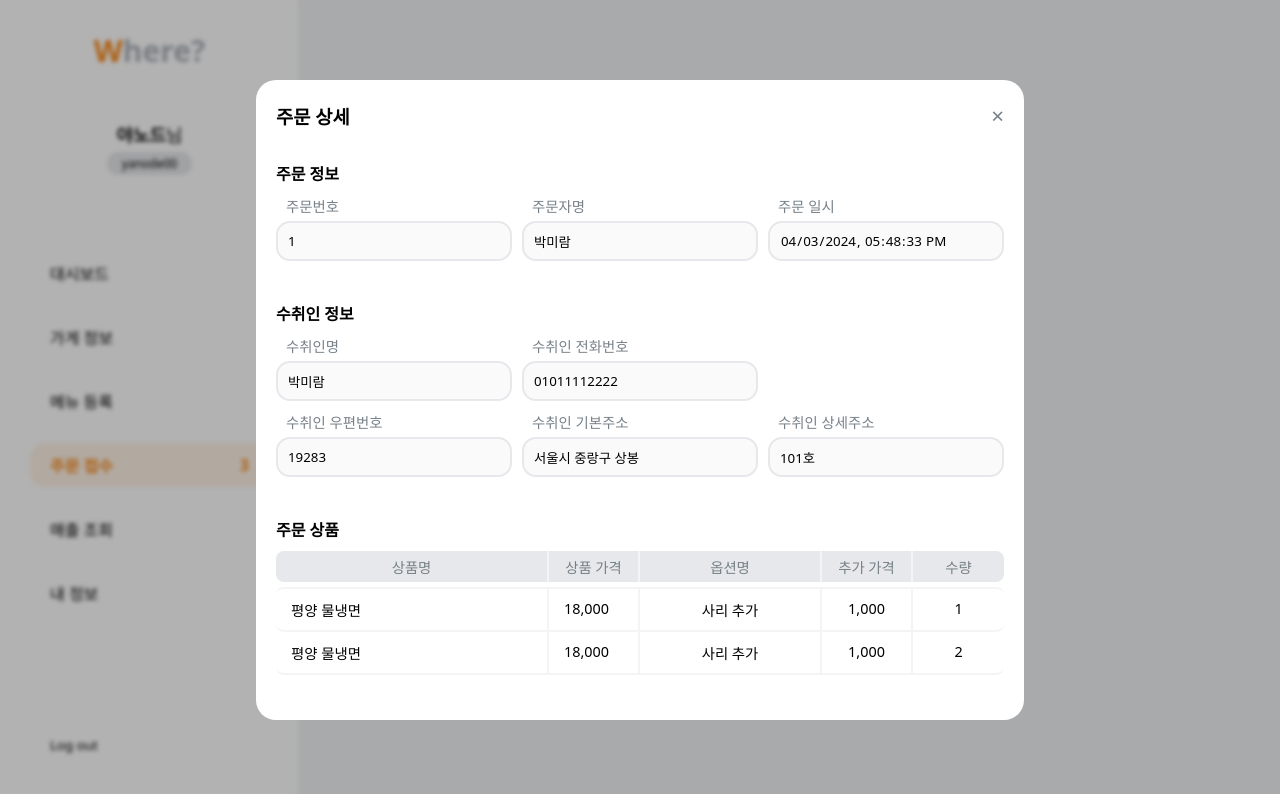
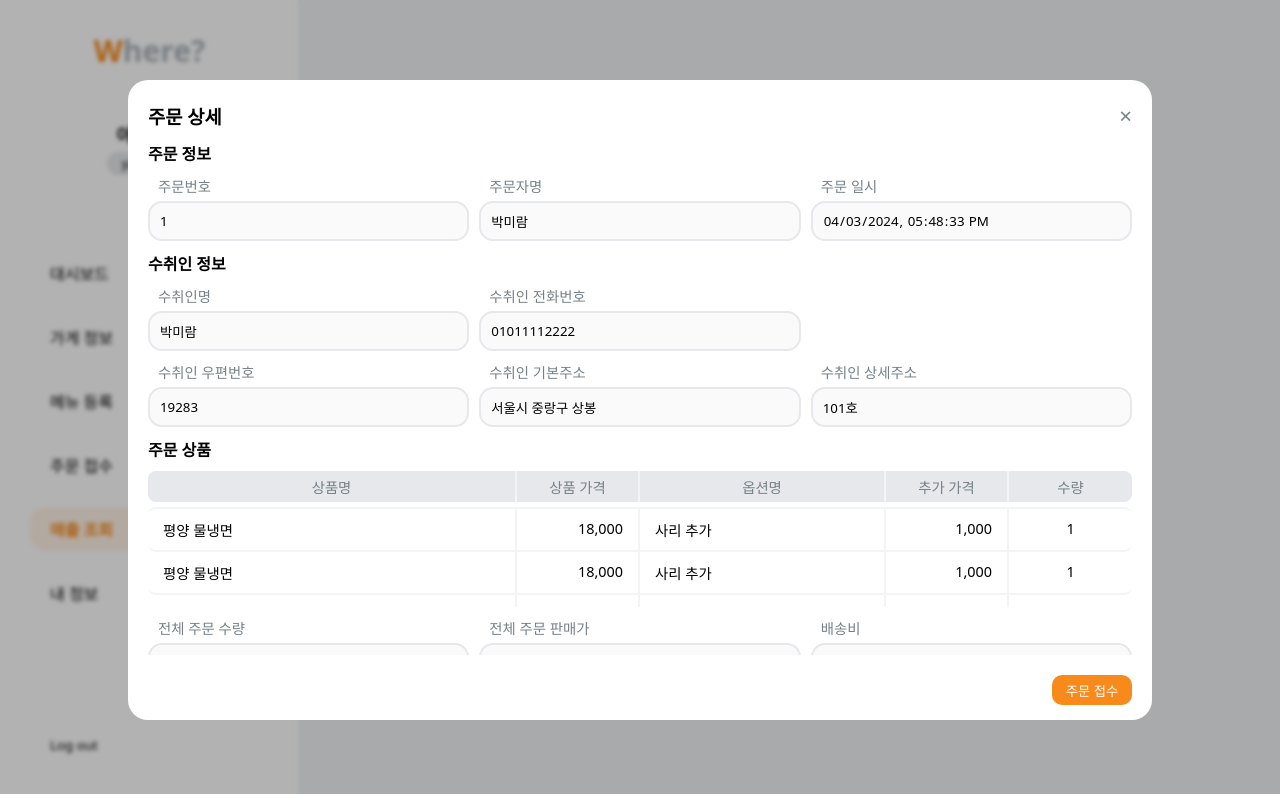
Before and after one commit to encore-full-stack-5/REACT_YANODE_WHERE_FE, a Next.js app in the folder owner/: page /ord/ordDtl in a window 1280 px wide. Shown: the top 794 px of the page. Built offline with nearby package versions, Linux system fonts and the light colour scheme; a web font is replaced by a local one.

Commit message:
[주문상세] 팝업 화면 추가

```diff
--- a/owner/src/app/framework/Side.js
+++ b/owner/src/app/framework/Side.js
@@ -18,8 +18,8 @@ export default function Side() {
                     <li className={framework.side}>대시보드</li>
                     <li className={[framework.side].join(' ')}>가게 정보</li>
                     <li className={[framework.side].join(' ')}>메뉴 등록</li>
-                    <li className={[framework.side, framework.on].join(' ')}>주문 접수<span>3</span></li>
-                    <li className={framework.side}>매출 조회</li>
+                    <li className={[framework.side].join(' ')}>주문 접수<span>3</span></li>
+                    <li className={[framework.side, framework.on].join(' ')}>매출 조회</li>
                     <li className={framework.side}>내 정보</li>
                 </ul>
                 <div className={framework.logoutWrap}>
--- a/owner/src/app/ord/ordDtl/page.js
+++ b/owner/src/app/ord/ordDtl/page.js
@@ -6,7 +6,7 @@ export default function ordDtl() {
         <>
             <div>
                 <div className={common.popupContainer}>
-                    <div className={common.popupContent} style={{ width: '60%'}}>
+                    <div className={common.popupContent} style={{ width: '80%'}}>
                         <div className={common.popupTitle}>
                             <h3>주문 상세</h3>
                             <button className={common.close}>×</button>
@@ -78,6 +78,7 @@ export default function ordDtl() {
                                         className={common.inpt}
                                         value={"서울시 중랑구 상봉"}
                                         readOnly
+                                        title={"서울시 중랑구 상봉"}
                                     />
                                 </div>
                                 <div className={common.inptWrap}>
@@ -102,7 +103,7 @@ export default function ordDtl() {
                                 <ul className={common.ordTable}>
                                     <li className={common.ordList}>
                                         {/*상품명*/}
-                                        <p>평양 물냉면</p>
+                                        <p title={"평양 물냉면"}>평양 물냉면</p>
                                         {/*상품 가격*/}
                                         <p>18,000</p>
                                         {/*옵션명*/}
@@ -114,7 +115,7 @@ export default function ordDtl() {
                                     </li>
                                     <li className={common.ordList}>
                                         {/*상품명*/}
-                                        <p>평양 물냉면</p>
+                                        <p title={"평양 물냉면"}>평양 물냉면</p>
                                         {/*상품 가격*/}
                                         <p>18,000</p>
                                         {/*옵션명*/}
@@ -122,11 +123,68 @@ export default function ordDtl() {
                                         {/*옵션 가격*/}
                                         <p>1,000</p>
                                         {/*수량*/}
-                                        <p>2</p>
+                                        <p>1</p>
+                                    </li>
+                                    <li className={common.ordList}>
+                                        {/*상품명*/}
+                                        <p title={"평양 물냉면"}>평양 물냉면</p>
+                                        {/*상품 가격*/}
+                                        <p>18,000</p>
+                                        {/*옵션명*/}
+                                        <p>사리 추가</p>
+                                        {/*옵션 가격*/}
+                                        <p>1,000</p>
+                                        {/*수량*/}
+                                        <p>1</p>
+                                    </li>
+                                    <li className={common.ordList}>
+                                        {/*상품명*/}
+                                        <p title={"평양 물냉면"}>평양 물냉면</p>
+                                        {/*상품 가격*/}
+                                        <p>18,000</p>
+                                        {/*옵션명*/}
+                                        <p>사리 추가</p>
+                                        {/*옵션 가격*/}
+                                        <p>1,000</p>
+                                        {/*수량*/}
+                                        <p>1</p>
                                     </li>
                                 </ul>
                             </div>
+                            <div className={common.ordForm}>
+                                <div className={common.inptWrap}>
+                                    <label>전체 주문 수량</label>
+                                    <input
+                                        type="text"
+                                        className={common.inpt}
+                                        value={"3"}
+                                        readOnly
+                                    />
+                                </div>
+                                <div className={[common.inptWrap, common.prc].join(' ')}>
+                                    <label>전체 주문 판매가</label>
+                                    <input
+                                        type="text"
+                                        className={common.inpt}
+                                        value={"20,000"}
+                                        readOnly
+                                    />
+                                </div>
+                                <div className={[common.inptWrap, common.prc].join(' ')}>
+                                    <label>배송비</label>
+                                    <input
+                                        type="text"
+                                        className={common.inpt}
+                                        value={"2,500"}
+                                        readOnly
+                                    />
+                                </div>
+                            </div>
+                            <div>
+
+                            </div>
                         </div>
+                        <button className={common.ordBtn}>주문 접수</button>
                     </div>
                 </div>
             </div>
--- a/owner/src/app/ord/page.js
+++ b/owner/src/app/ord/page.js
@@ -70,8 +70,8 @@ export default function ord() {
 
                 {/*주문 내역 조회*/}
                 <h4 className={common.subTitle}>주문 내역</h4>
-                <div className={common.srchOrdListWrap}>
-                    <ul className={common.srchOrdList}>
+                <div className={common.srchListWrap}>
+                    <ul className={common.srchList}>
                         <li className={common.srch}>
                             <div className={common.inptWrap}>
                                 <label>주문일자</label>
--- a/owner/src/app/page.js
+++ b/owner/src/app/page.js
@@ -7,7 +7,7 @@ export default function Home() {
   const router = useRouter();
 
   useEffect(() => {
-    router.push("/ord");
+    router.push("/");
   }, []);
   return (
       <>
--- a/owner/src/resources/common.module.css
+++ b/owner/src/resources/common.module.css
@@ -228,7 +228,6 @@
   width: 100%;
   display: flex;
   flex-direction: column;
-  margin-top: 10px;
   height: calc(100% - 37px - 152px);
   overflow: auto;
 }
@@ -383,67 +382,19 @@
 .container .content .ordTableWrap .ordTable .ordList p:nth-child(3), .container .content .ordTableWrap .ordTable .ordList p:nth-child(4), .container .content .ordTableWrap .ordTable .ordList p:nth-child(5) {
   text-align: center;
 }
-.container .content .srchOrdListWrap {
-  width: 100%;
-  background-color: #FFFFFF;
-  border-radius: 10px;
-  padding: 10px;
-  display: flex;
-}
-.container .content .srchOrdListWrap .srchOrdList {
-  width: calc(100% - 60px);
-  display: flex;
-}
-.container .content .srchOrdListWrap .srchOrdList .srch {
-  width: 50%;
-}
-.container .content .srchOrdListWrap .srchOrdList .srch .inptWrap {
-  width: 100%;
-  display: flex;
-  flex-direction: row;
-}
-.container .content .srchOrdListWrap .srchOrdList .srch .inptWrap label {
-  display: flex;
-  align-items: center;
-  width: 70px;
-  margin-bottom: 0;
-}
-.container .content .srchOrdListWrap .srchOrdList .srch .inptWrap .srchDate {
-  display: flex;
-  width: calc(100% - 70px);
-}
-.container .content .srchOrdListWrap .srchOrdList .srch .inptWrap .srchDate .inpt {
-  width: calc(50% - 10px);
-  margin-bottom: 0;
-}
-.container .content .srchOrdListWrap .srchOrdList .srch .inptWrap .srchDate span {
-  width: 20px;
-  display: flex;
-  align-items: center;
-  justify-content: center;
-}
-.container .content .srchOrdListWrap .srchOrdList .srch:last-child {
-  margin-left: 50px;
-}
-.container .content .srchOrdListWrap .srchOrdList .srch:last-child .inpt {
-  width: calc(100% - 70px);
-}
-.container .content .srchOrdListWrap .inq {
-  width: 50px;
-  margin-left: 10px;
-  background-color: #f88a1c;
-  color: #FFFFFF;
-  border-radius: 8px;
-}
 .container .content .ordFormWrap {
   width: 100%;
   display: flex;
   flex-direction: column;
-  height: calc(100% - 27px);
+  height: calc(100% - 36px - 50px);
+  overflow: auto;
 }
 .container .content .ordFormWrap .ordForm {
   display: flex;
   flex-wrap: wrap;
+}
+.container .content .ordFormWrap .ordForm:has(.prc) .inptWrap {
+  margin-bottom: 0;
 }
 .container .content .ordFormWrap .ordForm .inptWrap {
   width: calc((100% - 20px) / 3);
@@ -452,21 +403,33 @@
 .container .content .ordFormWrap .ordForm .inptWrap:last-child {
   margin-right: 0;
 }
+.container .content .ordFormWrap .ordForm .inptWrap.prc .inpt {
+  text-align: right;
+}
 .container .content .ordFormWrap .ordTableWrap {
   margin-top: 0;
-  flex: 1;
   height: auto;
+  margin-bottom: 10px;
 }
 .container .content .ordFormWrap .ordTableWrap .ordTable {
-  height: calc(100% - 27.5px - 5px);
-  max-height: calc(100% - 27.5px - 5px);
+  max-height: 100px;
+  height: auto;
+  overflow: auto;
 }
 .container .content .ordFormWrap .ordTableWrap .ordList {
   border-bottom: 2px solid #F2F4F5;
   margin-bottom: 0;
+  cursor: auto;
+  background-color: #FFFFFF;
 }
 .container .content .ordFormWrap .ordTableWrap .ordList:first-child {
   border-top: 2px solid #F2F4F5;
+}
+.container .content .ordFormWrap .ordTableWrap .ordList p:nth-child(2), .container .content .ordFormWrap .ordTableWrap .ordList p:nth-child(4) {
+  text-align: right;
+}
+.container .content .ordFormWrap .ordTableWrap .ordList p:nth-child(3) {
+  text-align: left;
 }
 .container .content .ordFormWrap .ordTableWrap .ordTableHead p,
 .container .content .ordFormWrap .ordTableWrap .ordList p {
@@ -479,6 +442,15 @@
 .container .content .ordFormWrap .ordTableWrap .ordTableHead p:nth-child(3),
 .container .content .ordFormWrap .ordTableWrap .ordList p:nth-child(3) {
   width: 25% !important;
+}
+.container .content .ordBtn {
+  width: 80px;
+  height: 30px;
+  background-color: #f88a1c;
+  border-radius: 10px;
+  margin-top: 20px;
+  float: right;
+  color: #FFFFFF;
 }
 .container .content .popupContainer {
   position: absolute;
@@ -505,10 +477,14 @@
   flex-wrap: wrap;
   align-items: center;
   justify-content: space-between;
+  margin-bottom: 10px;
 }
 .container .content .popupContainer .popupContent .popupTitle .close {
   font-size: 1.4rem;
   color: #778088;
+}
+.container .content .popupContainer .popupContent .subTitle {
+  margin-top: 0;
 }
 .container .content .inptWrap {
   margin-bottom: 10px;
@@ -532,5 +508,57 @@
 .container .content .inptWrap .inpt:last-child {
   margin-bottom: 0;
 }
+.container .content .srchListWrap {
+  width: 100%;
+  background-color: #FFFFFF;
+  border-radius: 10px;
+  padding: 10px;
+  display: flex;
+}
+.container .content .srchListWrap .srchList {
+  width: calc(100% - 60px);
+  display: flex;
+}
+.container .content .srchListWrap .srchList .srch {
+  width: 50%;
+}
+.container .content .srchListWrap .srchList .srch .inptWrap {
+  width: 100%;
+  display: flex;
+  flex-direction: row;
+}
+.container .content .srchListWrap .srchList .srch .inptWrap label {
+  display: flex;
+  align-items: center;
+  width: 70px;
+  margin-bottom: 0;
+}
+.container .content .srchListWrap .srchList .srch .inptWrap .srchDate {
+  display: flex;
+  width: calc(100% - 70px);
+}
+.container .content .srchListWrap .srchList .srch .inptWrap .srchDate .inpt {
+  width: calc(50% - 10px);
+  margin-bottom: 0;
+}
+.container .content .srchListWrap .srchList .srch .inptWrap .srchDate span {
+  width: 20px;
+  display: flex;
+  align-items: center;
+  justify-content: center;
+}
+.container .content .srchListWrap .srchList .srch:nth-child(2) {
+  margin-left: 50px;
+}
+.container .content .srchListWrap .srchList .srch:nth-child(2) .inpt {
+  width: calc(100% - 70px);
+}
+.container .content .srchListWrap .inq {
+  width: 50px;
+  margin-left: 10px;
+  background-color: #f88a1c;
+  color: #FFFFFF;
+  border-radius: 8px;
+}
 
 /*# sourceMappingURL=common.module.css.map */
--- a/owner/src/resources/common.module.scss
+++ b/owner/src/resources/common.module.scss
@@ -226,7 +226,6 @@
     .menuForm {
       width: 100%;
       @include flexColumn;
-      margin-top: 10px;
       height: calc(100% - 37px - 152px);
       overflow: auto;
       .menuImgReg {
@@ -379,13 +378,138 @@
         }
       }
     }
-    .srchOrdListWrap {
+    // 주문 상세
+    .ordFormWrap {
+      width: 100%;
+      @include flexColumn;
+      height: calc(100% - 36px - 50px);
+      overflow: auto;
+      .ordForm {
+        @include flexWrap;
+        &:has(.prc) {
+          .inptWrap {
+            margin-bottom: 0;
+          }
+        }
+        .inptWrap {
+          width: calc((100% - 20px) / 3);
+          margin-right: 10px;
+          &:last-child {
+            margin-right: 0;
+          }
+          &.prc {
+            .inpt {
+              text-align: right;
+            }
+          }
+        }
+      }
+      .ordTableWrap {
+        margin-top: 0;
+        height: auto;
+        margin-bottom: 10px;
+        .ordTable {
+          max-height: 100px;
+          height: auto;
+          overflow: auto;
+        }
+        .ordList {
+          border-bottom: 2px solid $black1Color;
+          margin-bottom: 0;
+          cursor: auto;
+          background-color: #FFFFFF;
+          &:first-child {
+            border-top: 2px solid $black1Color;
+          }
+          p {
+            &:nth-child(2),
+            &:nth-child(4) {
+              text-align: right;
+            }
+            &:nth-child(3) {
+              text-align: left;
+            }
+          }
+        }
+        .ordTableHead p,
+        .ordList p {
+          width: calc(100% / 8) !important;
+          &:nth-child(1) {
+            width: calc((100% / 8) * 3) !important;
+          }
+          &:nth-child(3) {
+            width: calc((100% / 8) * 2) !important;
+          }
+        }
+      }
+    }
+    .ordBtn {
+      width: 80px;
+      height: 30px;
+      background-color: $mainColor;
+      border-radius: 10px;
+      margin-top: 20px;
+      float: right;
+      color: #FFFFFF;
+    }
+    // 팝업
+    .popupContainer {
+      position: absolute;
+      left: 0;
+      top: 0;
+      width: 100vw;
+      height: 100dvh;
+      background-color: rgba(0 0 0 / 30%);
+      backdrop-filter: blur(2px);
+      .popupContent {
+        background-color: #FFFFFF;
+        height: 80%;
+        border-radius: 20px;
+        @include center;
+        padding: 20px;
+        .popupTitle {
+          width: 100%;
+          @include flexCenterBetween;
+          margin-bottom: 10px;
+          .close {
+            font-size: 1.4rem;
+            color: $black5Color;
+          }
+        }
+        .subTitle {
+          margin-top: 0;
+        }
+      }
+    }
+    // common
+    .inptWrap {
+      margin-bottom: 10px;
+      @include flexColumn;
+      &:last-child {
+        margin-bottom: 0;
+      }
+      label {
+        display: block;
+        font-size: .9rem;
+        margin-bottom: 5px;
+        padding-left: 10px;
+        color: $black5Color;
+      }
+      .inpt {
+        width: 100%;
+        margin-bottom: 5px;
+        &:last-child {
+          margin-bottom: 0;
+        }
+      }
+    }
+    .srchListWrap {
       width: 100%;
       background-color: #FFFFFF;
       border-radius: 10px;
       padding: 10px;
       display: flex;
-      .srchOrdList {
+      .srchList {
         width: calc(100% - 60px);
         display: flex;
         .srch {
@@ -412,7 +536,7 @@
               }
             }
           }
-          &:last-child {
+          &:nth-child(2) {
             margin-left: 50px;
             .inpt {
               width: calc(100% - 70px);
@@ -428,94 +552,5 @@
         border-radius: 8px;
       }
     }
-    // 주문 상세
-    .ordFormWrap {
-      width: 100%;
-      @include flexColumn;
-      height: calc(100% - 27px);
-      .ordForm {
-        @include flexWrap;
-        .inptWrap {
-          width: calc((100% - 20px) / 3);
-          margin-right: 10px;
-          &:last-child {
-            margin-right: 0;
-          }
-        }
-      }
-      .ordTableWrap {
-        margin-top: 0;
-        flex: 1;
-        height: auto;
-        .ordTable {
-          height: calc(100% - 27.5px - 5px);
-          max-height: calc(100% - 27.5px - 5px);
-        }
-        .ordList {
-          border-bottom: 2px solid $black1Color;
-          margin-bottom: 0;
-          &:first-child {
-            border-top: 2px solid $black1Color;
-          }
-        }
-        .ordTableHead p,
-        .ordList p {
-          width: calc(100% / 8) !important;
-          &:nth-child(1) {
-            width: calc((100% / 8) * 3) !important;
-          }
-          &:nth-child(3) {
-            width: calc((100% / 8) * 2) !important;
-          }
-        }
-      }
-    }
-    // 팝업
-    .popupContainer {
-      position: absolute;
-      left: 0;
-      top: 0;
-      width: 100vw;
-      height: 100dvh;
-      background-color: rgba(0 0 0 / 30%);
-      backdrop-filter: blur(2px);
-      .popupContent {
-        background-color: #FFFFFF;
-        height: 80%;
-        border-radius: 20px;
-        @include center;
-        padding: 20px;
-        .popupTitle {
-          width: 100%;
-          @include flexCenterBetween;
-          .close {
-            font-size: 1.4rem;
-            color: $black5Color;
-          }
-        }
-      }
-    }
-    // common
-    .inptWrap {
-      margin-bottom: 10px;
-      @include flexColumn;
-      &:last-child {
-        margin-bottom: 0;
-      }
-      label {
-        display: block;
-        font-size: .9rem;
-        margin-bottom: 5px;
-        padding-left: 10px;
-        color: $black5Color;
-      }
-      .inpt {
-        width: 100%;
-        margin-bottom: 5px;
-        &:last-child {
-          margin-bottom: 0;
-        }
-      }
-    }
   }
 }
```
Also changed, not shown: 1 other file (tests, documents, lock files or other folders).
